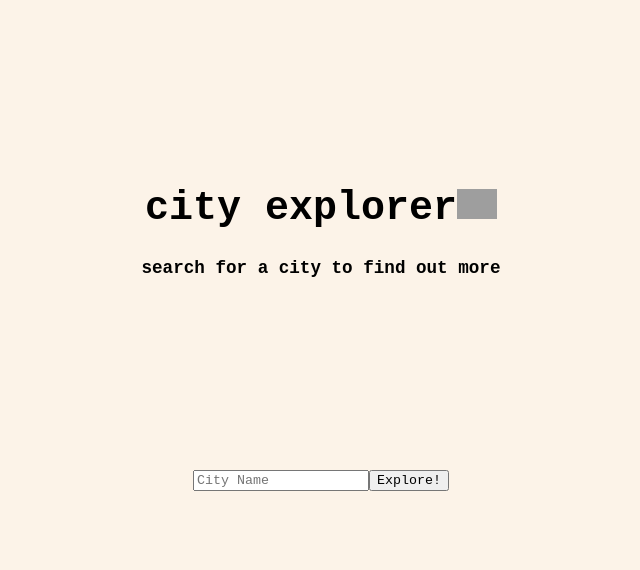
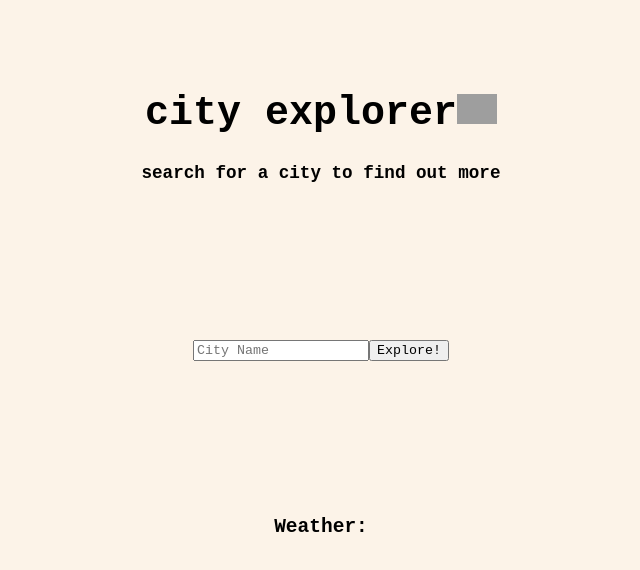
Before and after one commit to maxpollock/city-explorer, a React (Vite) app: page / in a window 1280 px wide. Shown: the top 570 px of the page, without its empty margins (319-959 px from the left). Built offline with nearby package versions, Linux system fonts and the light colour scheme; no server answers; grey boxes are pictures that could not be loaded.

Commit message:
fixed retreving weather

```diff
--- a/src/App.css
+++ b/src/App.css
@@ -1,6 +1,6 @@
 body {
   width: 100vw;
-  height: 75vh;
+  height: 85vh;
   display: flex;
   justify-content: center;
   align-items: center;
@@ -11,7 +11,7 @@ body {
 
 main {
   text-align: center;
-  height: 700px;
+  height: 900px;
   display: flex;
   flex-direction: column;
   justify-content: space-evenly;
@@ -42,3 +42,16 @@ h1 {
 #map {
   border: 1px dotted black;
 }
+
+.resultdiv {
+  margin: 0 auto;
+  display: flex;
+  justify-content: space-around;
+  width: 80%;
+  align-items: center;
+}
+
+#weathertitle {
+  margin: 0 auto;
+  text-align: center;
+}
--- a/src/App.jsx
+++ b/src/App.jsx
@@ -1,6 +1,7 @@
 import axios from "axios";
 import "./App.css";
 import { useState, useEffect } from "react";
+import RenderWeather from "./component/Weather";
 
 const API_KEY = import.meta.env.VITE_API_KEY;
 
@@ -10,6 +11,7 @@ function App() {
   const [mapPic, setMap] = useState("");
   const [zoom, setZoom] = useState(13);
   const [errorMessage, setErrorMessage] = useState("");
+  const [weather, setWeather] = useState([])
 
   function handleChange(event) {
     setSearch(event.target.value);
@@ -22,6 +24,7 @@ function App() {
     const loc = await axios.get(API);
     setLocation(loc.data[0]);
     getMap(loc.data[0].lat, loc.data[0].lon, zoom);
+    getWeather(loc.data[0].lat, loc.data[0].lon);
   }
 
   function getMap(lat, lon, zoom) {
@@ -45,6 +48,13 @@ function App() {
     if (!isNaN(search)) {
       setErrorMessage("Please enter a valid city name.");
     }
+  }
+
+
+  async function getWeather(lat, lon){
+    const API = `http://localhost:8080/weather?lat=${lat}&lon=${lon}`
+    const res = await axios.get(API)
+    setWeather(res.data)
   }
 
   return (
@@ -71,12 +81,15 @@ function App() {
         <div className="results">
           <img id="map" src={mapPic} />
           <h2>{location.display_name}</h2>
+          <button onClick={zoomIn}>+ zoom</button>
+          <button onClick={zoomOut}>- zoom</button>
           <h3>latitude: {location.lat}</h3>
           <h3>longitute: {location.lon}</h3>
-          <button onClick={zoomIn}>+ zoom</button>
-          <button onClick={zoomOut}>- zoom</button>
         </div>
       )}
+
+      < RenderWeather weather={weather} />
+
     </main>
   );
 }
--- /dev/null
+++ b/src/component/Weather.jsx
@@ -0,0 +1,18 @@
+export default function RenderWeather({ weather }) {
+  return (
+
+    <>
+    <h2 id="weathertitle">Weather:</h2>
+    <div className="resultdiv">
+      {weather.map((data) => (
+        <div key={data.date}>
+          <div className="results">
+            <h4>{data.date}</h4>
+            <h4>{data.description}</h4>
+          </div>
+        </div>
+      ))}
+      </div>
+    </>
+  );
+}
```
